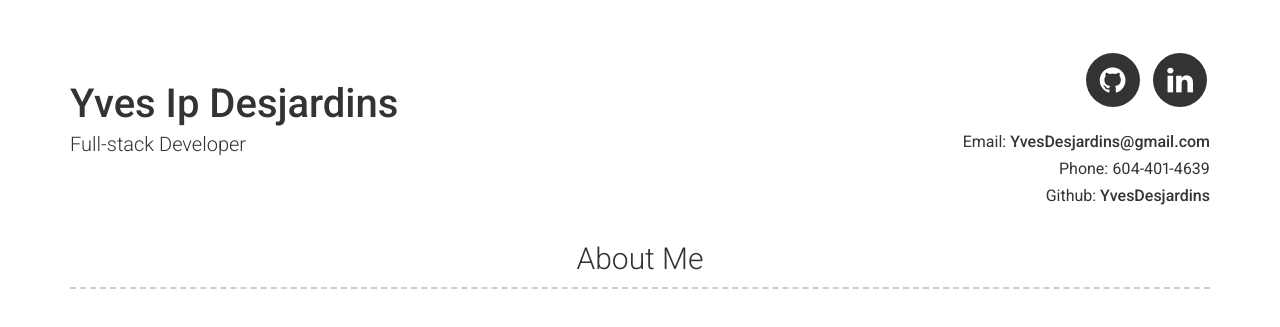
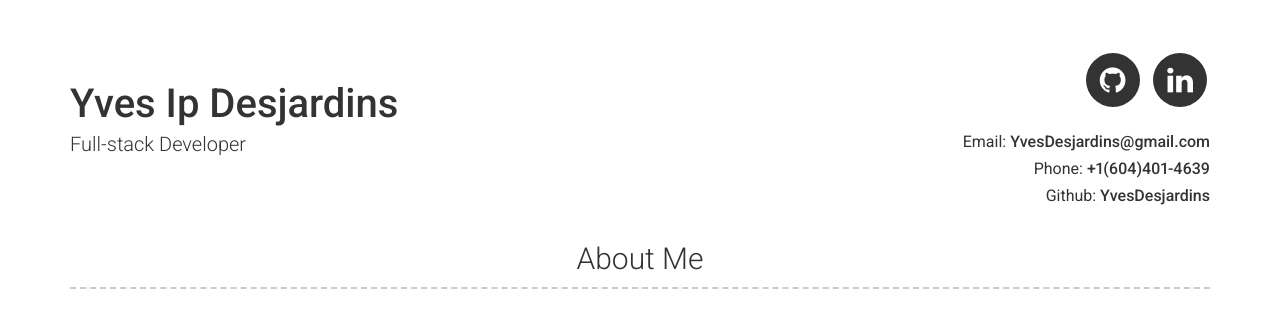
Before and after one commit to YvesDesjardins/YvesDesjardins.github.io, a Jekyll site: the page built from index.md, in a window 1280 px wide and 900 px high. Shown: the top 327 px of the window. Built offline with Jekyll 4.4.1, drawn with Linux system fonts in a browser that asks for light colours.

Commit message:
change to styling of phone #

```diff
--- a/_config.yml
+++ b/_config.yml
@@ -7,7 +7,7 @@ name: Yves Ip Desjardins
 title: Full-stack Developer
 email: YvesDesjardins@gmail.com
 website: www.github.com/YvesDesjardins
-phone: 604-401-4639
+phone: +1(604)401-4639
 
 # Social links
 github_username:  YvesDesjardins
--- a/_includes/header.html
+++ b/_includes/header.html
@@ -108,7 +108,7 @@
       {%- endif -%}
       {%- if site.phone -%}
       <p>
-        Phone: {{ site.phone | escape }}
+        Phone: <a href="tel:{{ site.phone }}">{{ site.phone | escape }}</a>
       </p>
       {%- endif -%}
       {%- if site.website -%}
```
Also changed, not shown: 1 other file.
